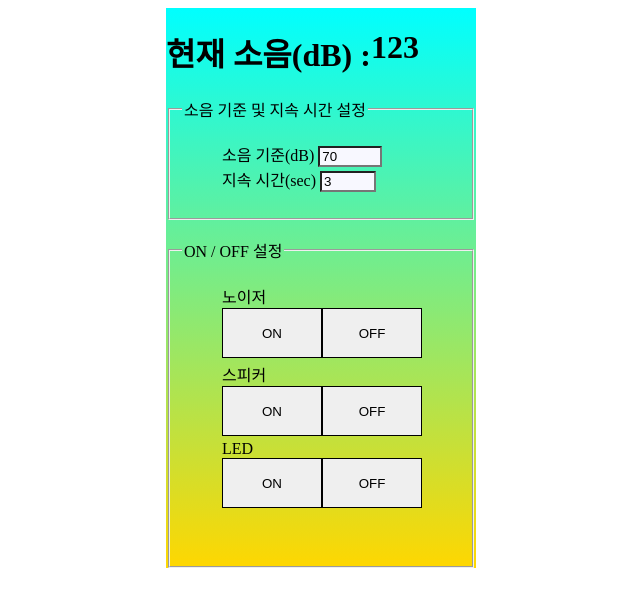
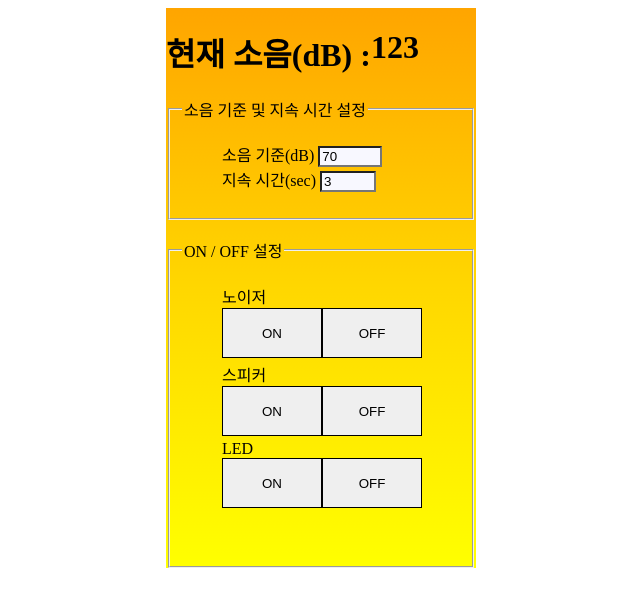
Before and after one commit to Aaron5620/Noiser, a Flask app: page / in a window 1280 px wide. Shown: the top 607 px of the page, without its empty margins (319-959 px from the left). Run offline with Flask 2, Linux system fonts and the light colour scheme.

Commit message:
template color change

```diff
--- a/templates/index.html
+++ b/templates/index.html
@@ -26,7 +26,7 @@
 #container{
     width: 310px;
     margin: 0 auto;
-    background: linear-gradient( to bottom, cyan, gold );
+    background: linear-gradient( to bottom, orange, gold, yellow);
 }
 .onoff{
     height: 310px;
```
